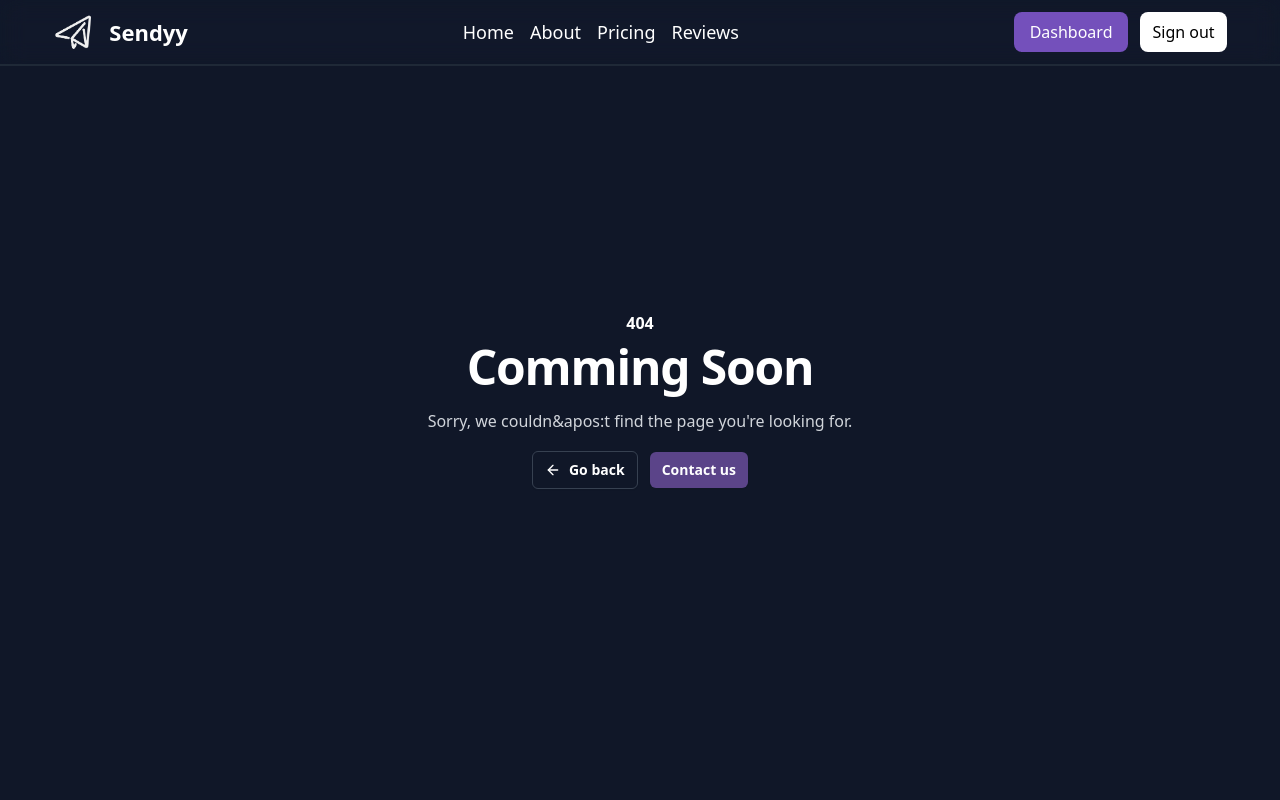
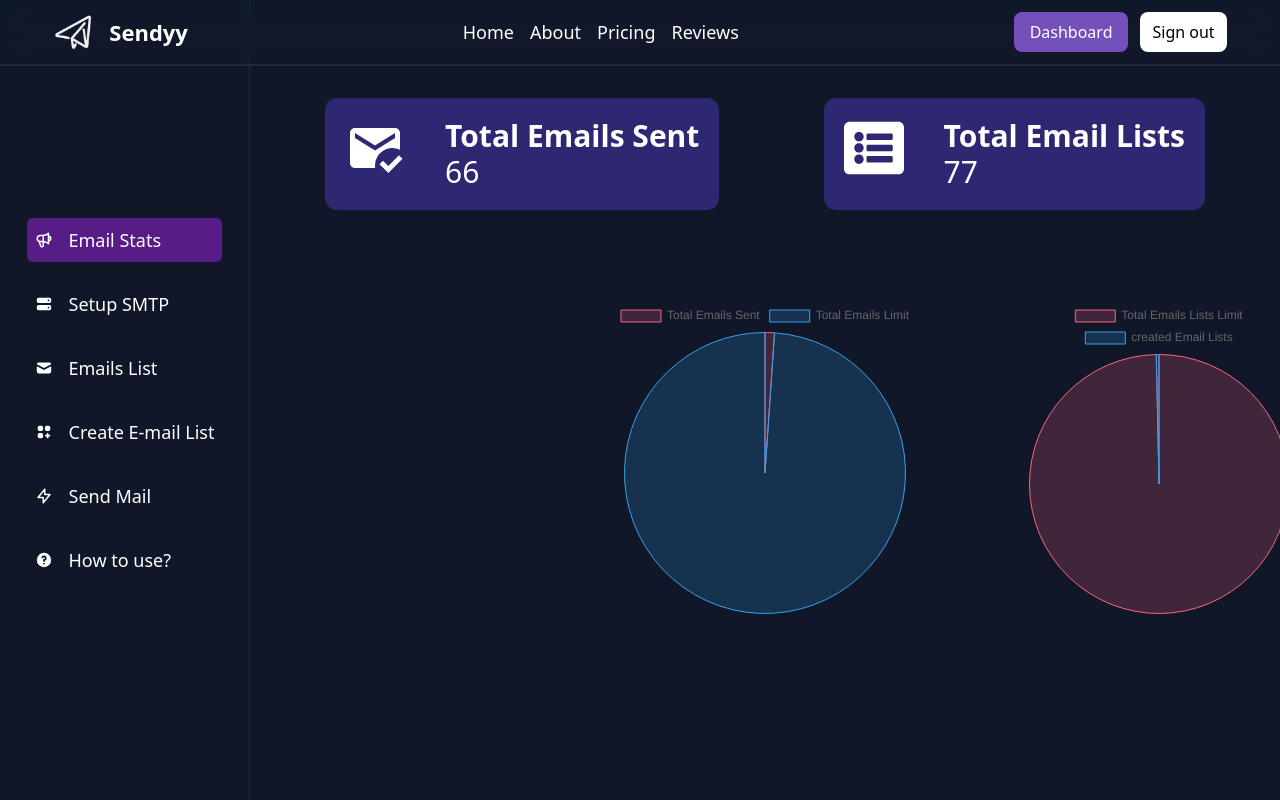
Before and after one commit to sandy088/sendyy-Bulk-Email-Sender, a React (Create React App) app: page /dashboard/stats in a window 1280 px wide. Before the commit this address had no page. Built offline with nearby package versions, Linux system fonts and the light colour scheme; no server answers; sample sign-in values are in the browser's storage.

Commit message:
FEAT: Charts-Added

```diff
--- a/package.json
+++ b/package.json
@@ -7,9 +7,12 @@
     "@testing-library/react": "^13.4.0",
     "@testing-library/user-event": "^13.5.0",
     "axios": "^1.4.0",
+    "chart.js": "^4.3.3",
     "concurrently": "^8.2.0",
+    "faker": "^6.6.6",
     "lucide-react": "^0.252.0",
     "react": "^18.2.0",
+    "react-chartjs-2": "^5.2.0",
     "react-dom": "^18.2.0",
     "react-dropzone": "^14.2.3",
     "react-hot-toast": "^2.4.1",
--- a/src/App.js
+++ b/src/App.js
@@ -16,6 +16,7 @@ import { SignUpThree } from './Pages/Signup';
 import AdminRoute from './components/Auth/AdminRoute';
 import { Admin } from './Pages/Admin/Admin';
 import { Stats } from './Pages/Admin/Stats';
+import { Statsdash } from './components/Dashboard/Statsdash';
 
 
 function App() {
@@ -34,8 +35,7 @@ function App() {
               <Dashboard/>
             </PrivateRoute>
           }>
-
-
+            <Route path='dashboard/stats' element={<Statsdash/>}/>
             <Route path='dashboard/setupsmtp' element={<SetupSmtp/>}/>
             <Route path='dashboard/create-email-list' element={<CreateEmailList/>}/>
             <Route path='dashboard/emails-list' element={<EmailsList/>}/>
--- a/src/Pages/Admin/Stats.jsx
+++ b/src/Pages/Admin/Stats.jsx
@@ -3,6 +3,7 @@ import React, { useContext, useEffect, useState } from 'react'
 import { Cards } from '../../components/Admin/Cards'
 import axios from 'axios'
 import { DataContext } from '../../context/DataProvider'
+import { LinesChart } from '../../components/Dashboard/LinesChart'
 
 export const Stats = () => {
   const { authToken } = useContext(DataContext)
@@ -71,6 +72,9 @@ export const Stats = () => {
           <Cards icon={'emailsList'} text={'Total Email Lists'} value={emailLists}/>
         </div>
 
+        <div className=' my-10'>
+            <LinesChart/>
+        </div>
 
       </div>
     </div>
--- /dev/null
+++ b/src/components/Dashboard/LinesChart.jsx
@@ -0,0 +1,72 @@
+import React from 'react';
+import { Chart as ChartJS, ArcElement, Tooltip, Legend } from 'chart.js';
+import { Pie } from 'react-chartjs-2';
+
+ChartJS.register(ArcElement, Tooltip, Legend);
+
+export const data = {
+  labels: ['Total Emails Sent', 'Total Emails Limit'],
+  datasets: [
+    {
+      label: 'Numbers',
+      data: [120, 10989],
+      backgroundColor: [
+        'rgba(255, 99, 132, 0.2)',
+        'rgba(54, 162, 235, 0.2)',
+        'rgba(255, 206, 86, 0.2)',
+        'rgba(75, 192, 192, 0.2)',
+        'rgba(153, 102, 255, 0.2)',
+        'rgba(255, 159, 64, 0.2)',
+      ],
+      borderColor: [
+        'rgba(255, 99, 132, 1)',
+        'rgba(54, 162, 235, 1)',
+        'rgba(255, 206, 86, 1)',
+        'rgba(75, 192, 192, 1)',
+        'rgba(153, 102, 255, 1)',
+        'rgba(255, 159, 64, 1)',
+      ],
+      borderWidth: 1,
+    },
+  ],
+};
+
+
+export const data2 = {
+    labels: ['Total Emails Lists Limit', 'created Email Lists'],
+    datasets: [
+      {
+        label: 'Numbers',
+        data: [5989,20 ],
+        backgroundColor: [
+          'rgba(255, 99, 132, 0.2)',
+          'rgba(54, 162, 235, 0.2)',
+          'rgba(255, 206, 86, 0.2)',
+          'rgba(75, 192, 192, 0.2)',
+          'rgba(153, 102, 255, 0.2)',
+          'rgba(255, 159, 64, 0.2)',
+        ],
+        borderColor: [
+          'rgba(255, 99, 132, 1)',
+          'rgba(54, 162, 235, 1)',
+          'rgba(255, 206, 86, 1)',
+          'rgba(75, 192, 192, 1)',
+          'rgba(153, 102, 255, 1)',
+          'rgba(255, 159, 64, 1)',
+        ],
+        borderWidth: 1,
+      },
+    ],
+  };
+
+export const LinesChart = () => {
+  return (
+    <div className=' w-1/3 mx-auto '>
+        <div className=' flex justify-around gap-20'>
+            <Pie data={data} />
+            <Pie data={data2} />
+        </div>
+
+    </div>
+  )
+}
--- /dev/null
+++ b/src/components/Dashboard/Statsdash.jsx
@@ -0,0 +1,31 @@
+import React from 'react'
+import { Cards } from '../Admin/Cards'
+import { LinesChart } from './LinesChart'
+
+export const Statsdash = () => {
+  return (
+    <div className=' py-12'>
+        <div className=' lg:h-[50px]'>
+
+        </div>
+      <div className=' w-11/12 mx-auto'>
+
+        <div className=' flex justify-around gap-10 flex-wrap'>
+          {/* <Cards icon={'User'} text={'Total Users'} value={55} /> */}
+          <Cards icon={'Emails'} text={'Total Emails Sent'} value={66} />
+          <Cards icon={'emailsList'} text={'Total Email Lists'} value={77}/>
+        </div>
+
+        <div className=' lg: h-[50px]'>
+
+        </div>
+
+        <div className=' my-10'>
+            <LinesChart/>
+        </div>
+
+
+      </div>
+    </div>
+  )
+}
--- a/src/data/SidebarLinks.js
+++ b/src/data/SidebarLinks.js
@@ -1,6 +1,12 @@
 
 
 export const SideBarLinks = [
+    {
+        id: 6,
+        title: "Email Stats",
+        path: 'dashboard/stats',
+        icon: "HiOutlineSpeakerphone"
+    },
     {
         id: 1,
         title: "Setup SMTP",
```
Also changed, not shown: 1 other file (tests, documents, lock files or other folders).
